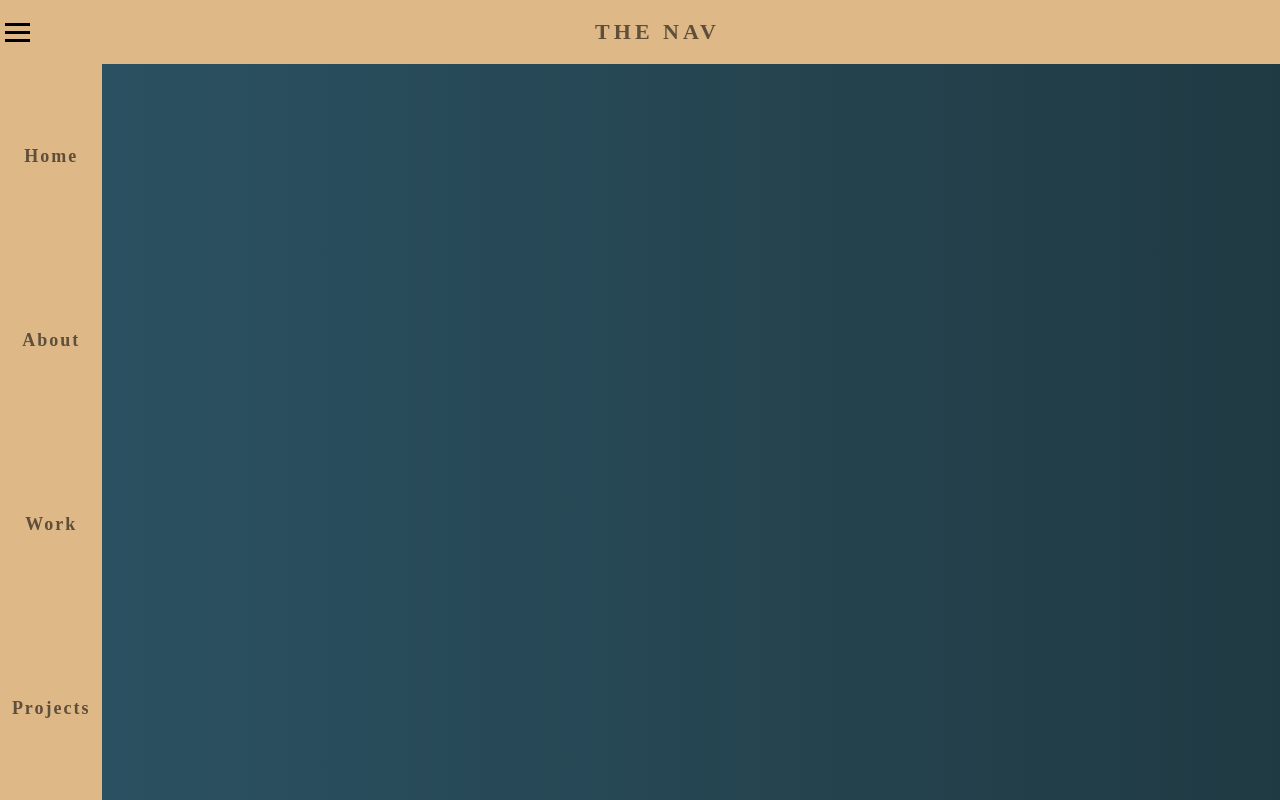
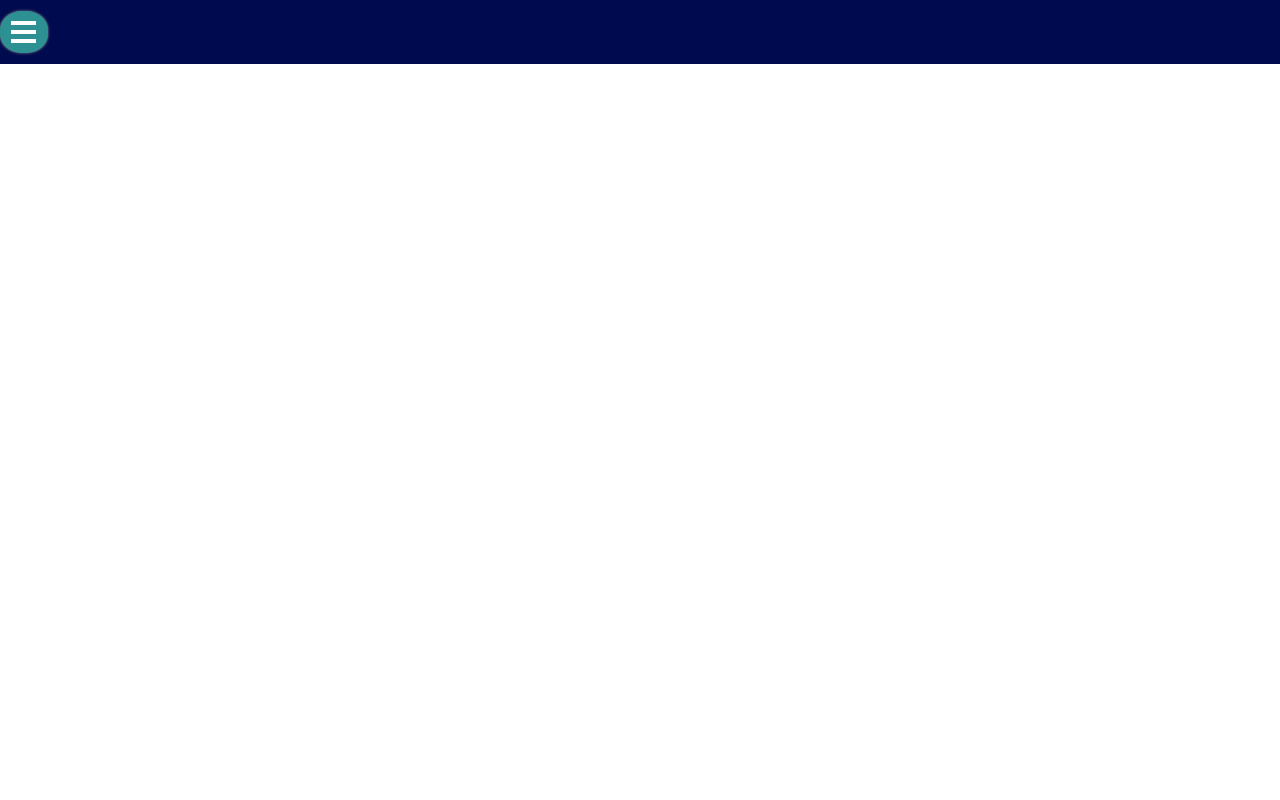
Before and after one commit to Diciannovesimo/portfolio-fullstack, a React (Create React App) app: page / in a window 1280 px wide. Built offline with nearby package versions, Linux system fonts and the light colour scheme.

Commit message:
burger circle, navmodified

```diff
--- a/src/App.css
+++ /dev/null
@@ -1,38 +0,0 @@
-.App {
-  text-align: center;
-}
-
-.App-logo {
-  height: 40vmin;
-  pointer-events: none;
-}
-
-@media (prefers-reduced-motion: no-preference) {
-  .App-logo {
-    animation: App-logo-spin infinite 20s linear;
-  }
-}
-
-.App-header {
-  background-color: #282c34;
-  min-height: 100vh;
-  display: flex;
-  flex-direction: column;
-  align-items: center;
-  justify-content: center;
-  font-size: calc(10px + 2vmin);
-  color: white;
-}
-
-.App-link {
-  color: #61dafb;
-}
-
-@keyframes App-logo-spin {
-  from {
-    transform: rotate(0deg);
-  }
-  to {
-    transform: rotate(360deg);
-  }
-}
--- a/src/components/Navbar/Navbar.css
+++ b/src/components/Navbar/Navbar.css
@@ -2,17 +2,10 @@
   display: flex;
   align-items: center;
   min-height: 8vh;
-  background-color: #deb887;
+  background-color: #000a4e;
+
 }
 
-.navbar h4 {
-  font-family: Poppins;
-  text-transform: uppercase;
-  letter-spacing: 4px;
-  font-size: 22px;
-  color: #5E4E3A;
-  margin: auto;
-}
 
 .slider-off {
   position: absolute;
@@ -37,16 +30,21 @@
 .burger {
   display: block;
   cursor: pointer;
-
+  background-color: #2d9194;
+  display: inline-block;
+  border-radius: 45%;
+  box-shadow: 0 0 3px #888;
+  padding: 0.3em 0.4em;
 }
 
 
 .burger h1 {
   width: 25px;
-  height: 3px;
-  background-color: black;
+  height: 4px;
+  background-color: white;
   margin: 5px;
   transition: all 0.3s ease;
+
 }
 
 .slider-on {
@@ -71,19 +69,21 @@
   font-size: 18px;
 }
 
-.toggle .line1 {
+.toggle1 {
   transform: rotate(-45deg) translate(-5px, 6px);
   transition: transform 0.3s ease-out;
 }
 
-.toggle .line2 {
+.toggle2 {
   opacity: 0;
 }
 
-.toggle .line3 {
+.toggle3 {
   transform: rotate(45deg) translate(-5px, -6px);
   transition: transform 0.3s ease-out;
 }
+
+
 
 /*mobile*/
 @media screen and (max-width:964px) {
--- a/src/components/Navbar/Navbar.js
+++ b/src/components/Navbar/Navbar.js
@@ -5,26 +5,21 @@ import React, { useState } from "react";
 
 function Navbar() {
     const [slider, setSlider] = useState(false);
-    const burger = document.querySelector('.burger');
-
 
 
     const slide = () => {
         setSlider(!slider);
-        burger.classList.toggle('toggle');
     }
-
 
     return (
         <motion.div className="navbar">
             <motion.div className="burger"
                 onClick={slide}>
-                <motion.h1 className="line1"/>
-                <motion.h1 className="line2"/>
-                <motion.h1 className="line3"/>
+                <motion.h1 className={slider ? "toggle1" : "line1"}/>
+                <motion.h1 className={slider ? "toggle2" : "line2"}/>
+                <motion.h1 className={slider ? "toggle3" : "line3"}/>
             </motion.div>
-            <motion.h4> The Nav </motion.h4>
-            <motion.ul className={slider ? "slider-on" : "slider-off"}>
+            <motion.ul className={slider ? "slider-off" : "slider-on"}>
                 <motion.li><motion.a href="#">Home</motion.a></motion.li>
                 <motion.li><motion.a href="#">About</motion.a></motion.li>
                 <motion.li><motion.a href="#">Work</motion.a></motion.li>
--- a/src/index.css
+++ b/src/index.css
@@ -6,13 +6,5 @@
 
 
 body {
-  background: linear-gradient(to right, #2c5364, #203a43);
+  background: white;
 }
-
-/*togliere questo centra tutto il contenuto di app*/
-.App {
-  min-height: 100vh;
-  display: block;
-  justify-content: center;
-  align-items: center;
-}
```
